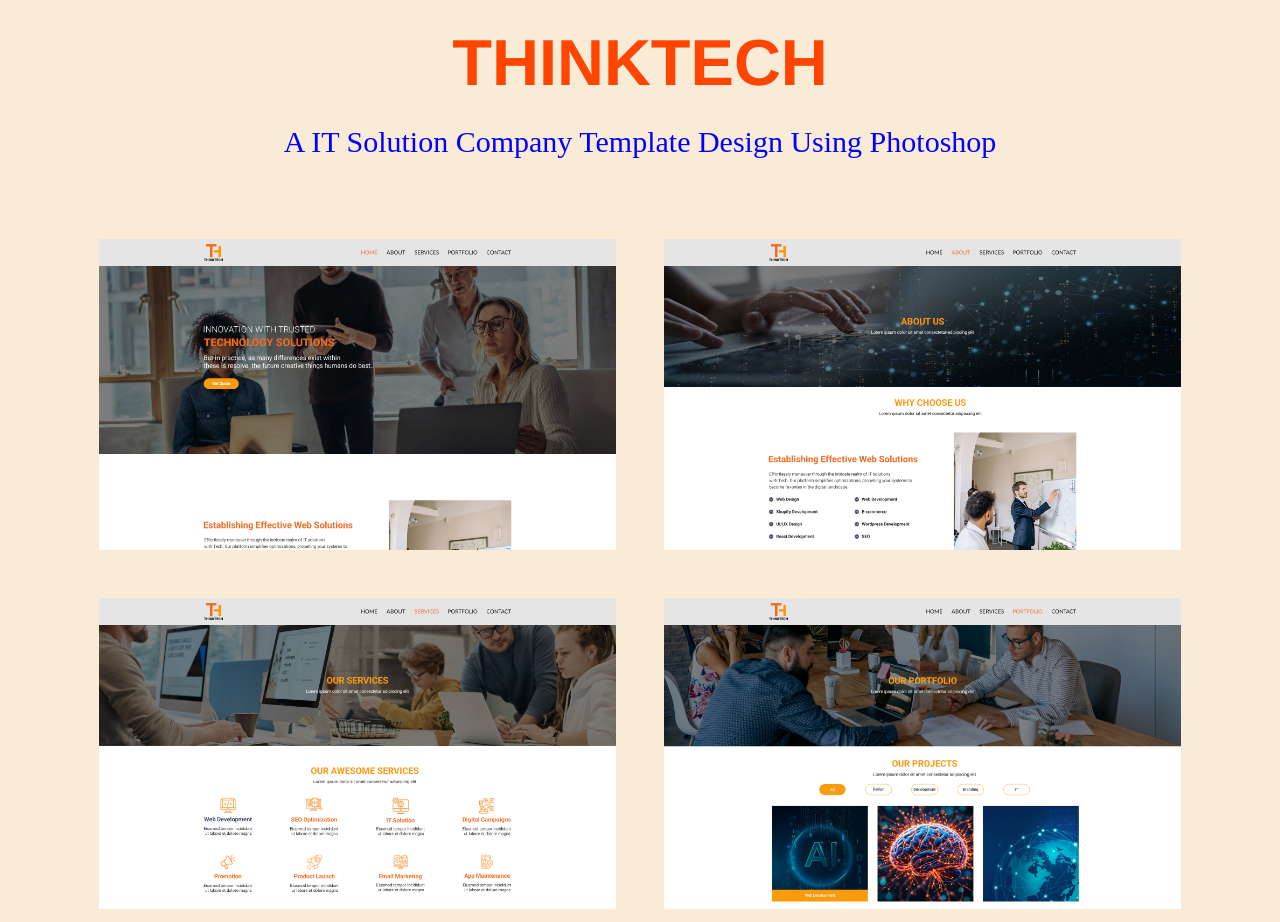
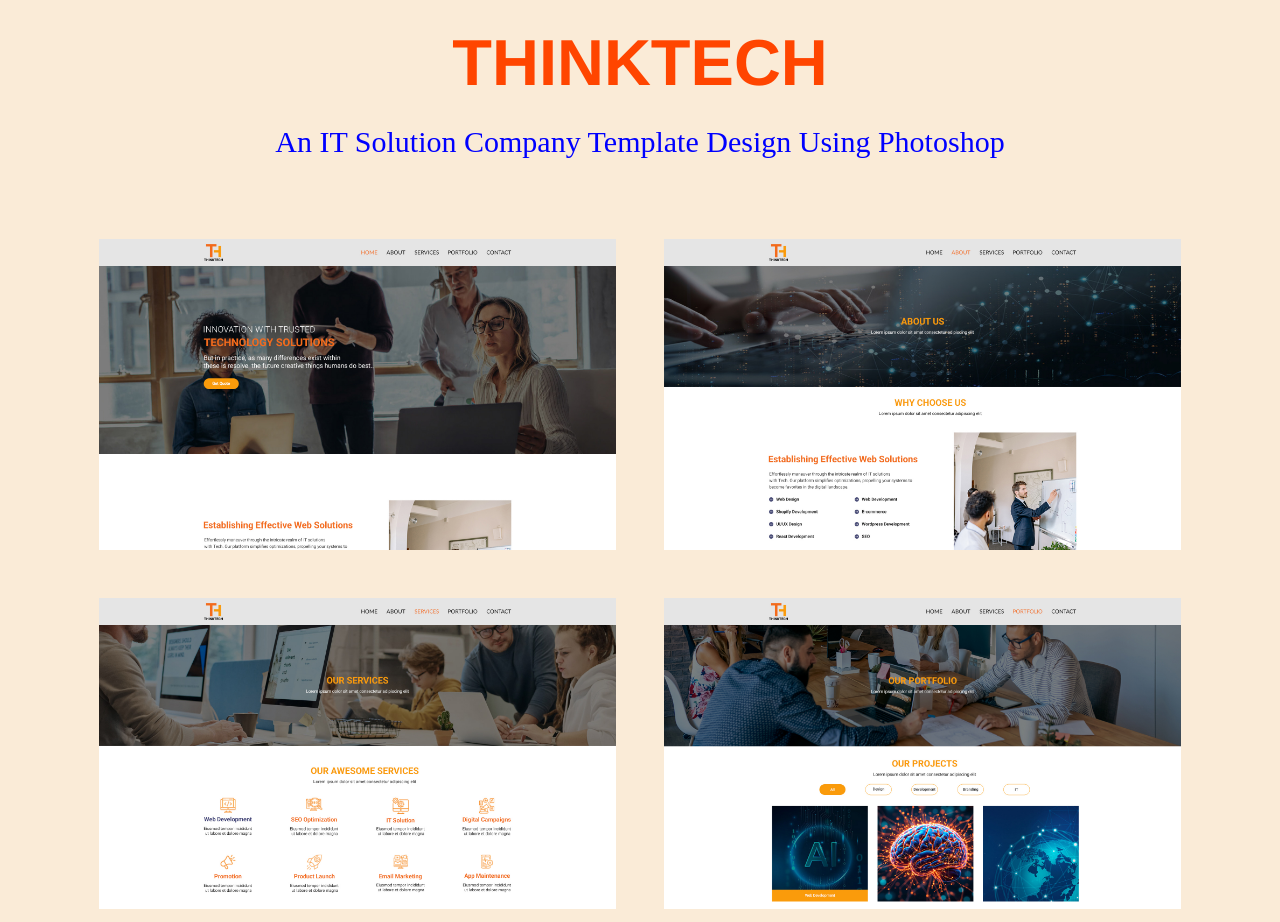
Before and after one commit to DeepSubha06/Template_Design, a plain HTML site: page index.html in a window 1280 px wide. Shown: the part 1160-2082 px from the top of the page. Drawn offline with nearby package versions, Linux system fonts and the light colour scheme.

Commit message:
Update index.html

```diff
--- a/index.html
+++ b/index.html
@@ -87,7 +87,7 @@
       <div class="container">
         <article class="final-project-heading">
           <h2>Thinktech</h2>
-          <p>A IT Solution Company Template Design Using Photoshop</p>
+          <p>An IT Solution Company Template Design Using Photoshop</p>
         </article>
         <main class="final-project-box">
           <figure class="final-project-details">
```
